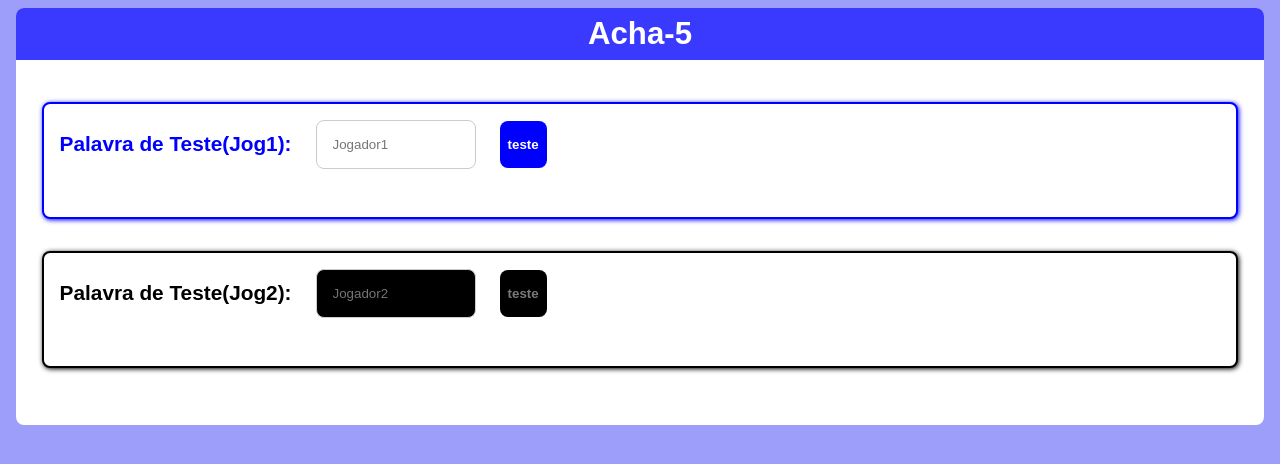
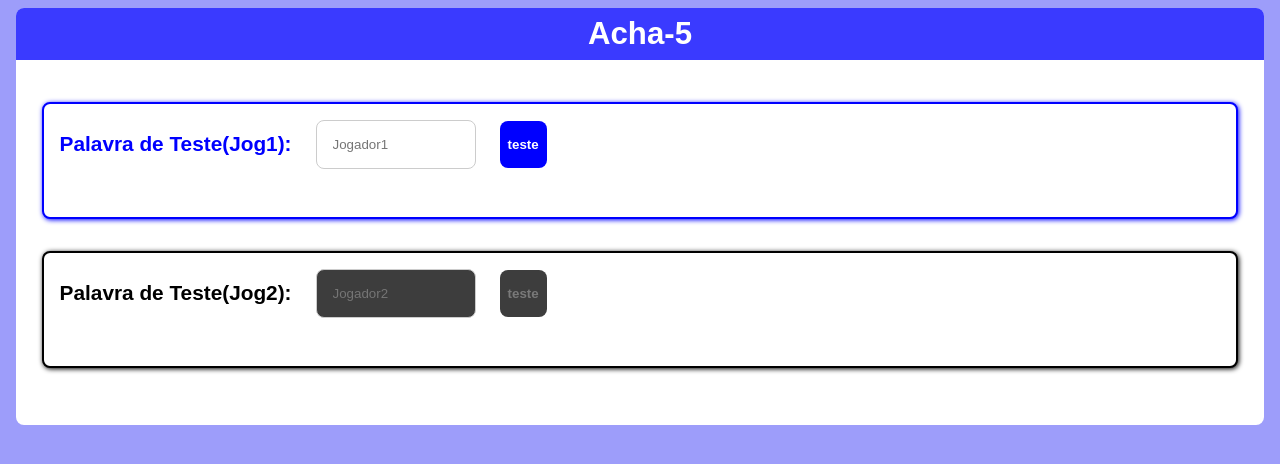
Before and after one commit to pascoalkahamba/project_acha5, a React (Vite) app: page /test in a window 1280 px wide. Shown: the top 464 px of the page. Built offline with nearby package versions, Linux system fonts and the light colour scheme.

Commit message:
settings

```diff
--- a/src/Components/Button.tsx
+++ b/src/Components/Button.tsx
@@ -2,10 +2,15 @@ import { GeneralButton } from "../MyStyles";
 
 type Parameter = {
   buttonName: string;
+  active?: boolean;
   onClick: () => void;
 };
-const Button = ({ buttonName, onClick }: Parameter) => {
-  return <GeneralButton onClick={onClick}>{buttonName}</GeneralButton>;
+const Button = ({ buttonName, onClick, active }: Parameter) => {
+  return (
+    <GeneralButton onClick={onClick} disabled={active}>
+      {buttonName}
+    </GeneralButton>
+  );
 };
 
 export default Button;
--- a/src/Components/Field.tsx
+++ b/src/Components/Field.tsx
@@ -1,5 +1,7 @@
+import { useState } from "react";
 import { Form } from "../MyStyles";
 import Button from "./Button";
+
 interface Props {
   label: string;
   value?: {
@@ -12,10 +14,17 @@ interface Props {
   setActive: Function;
 }
 const Field = ({ label, title, setActive, active, id }: Props) => {
-  const handleClick = () => {
+  const [input, setInput] = useState("");
+  const handleClick = (): boolean => {
     setActive(!active);
     console.log(active);
+    return active;
   };
+  const sameValue = () => {
+    setInput(input);
+    console.log("Mesmo Valor");
+  };
+  console.log(active);
   return (
     <Form direction="row" onSubmit={(event) => event.preventDefault()}>
       <label htmlFor={id}>{label}</label>
@@ -23,9 +32,15 @@ const Field = ({ label, title, setActive, active, id }: Props) => {
         type="text"
         placeholder={title}
         id={id}
-        disabled={active === true ? true : false}
+        value={input}
+        disabled={active}
+        onChange={sameValue}
       />
-      <Button buttonName="teste" onClick={() => handleClick()} />
+      <Button
+        buttonName="teste"
+        onClick={() => handleClick()}
+        active={active}
+      />
     </Form>
   );
 };
--- a/src/Components/TestPage.tsx
+++ b/src/Components/TestPage.tsx
@@ -27,7 +27,7 @@ const TestPage = () => {
               title="Jogador2"
               id="jogador2"
               label="Palavra de Teste(Jog2):  "
-              active={active}
+              active={!active}
               setActive={setActive}
             />
           </SonDiv>
--- a/src/MyStyles.tsx
+++ b/src/MyStyles.tsx
@@ -87,7 +87,7 @@ export const SonDiv = styled.div<TestProps>`
       }
       input,
       button {
-        background-color: #000;
+        background-color: #3d3d3d;
         cursor: text;
         pointer-events: none;
         color: #797979;
```
